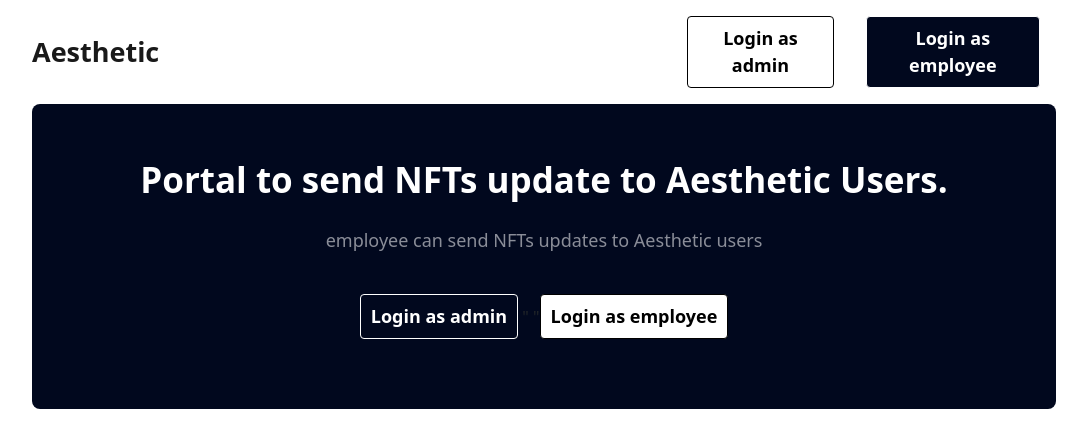
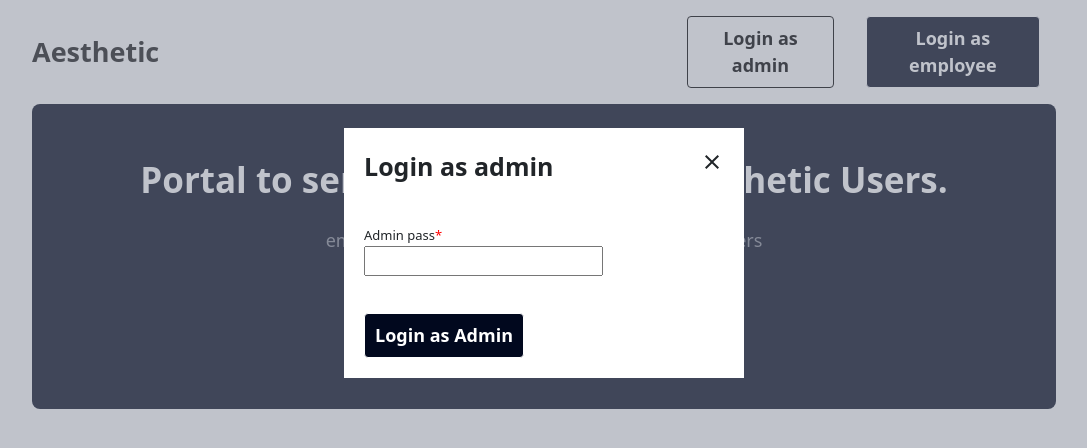
Before and after one commit to amanc1248/aestheticproject, a React (Create React App) app in the folder frontend/: page / in a window 1280 px wide. Both pictures are taken after a click on the button "Login as admin". Shown: the top 448 px of the page, without its empty margins (96-1183 px from the left). Built offline with nearby package versions, Linux system fonts and the light colour scheme.

Commit message:
ADD: admin and employee login

```diff
--- a/frontend/src/components/Header.js
+++ b/frontend/src/components/Header.js
@@ -1,10 +1,27 @@
-import React from "react";
+import React, { useState } from "react";
 import { Nav, Navbar } from "react-bootstrap";
 import MenuIcon from "@mui/icons-material/Menu";
 import "../styles/components/Header.css";
+import HomeAdminLogin from "../screens/Home/HomeAdminLogin";
+import HomeEmployeeLogin from "../screens/Home/HomeEmployeeLogin";
 function Header() {
+  const [adminLogin, setAdminLogin] = useState(false);
+  const showAdminLogin = () => {
+    setAdminLogin(true);
+  };
+
+  const [employeeLogin, setEmployeeLogin] = useState(false);
+  const showEmployeeLogin = () => {
+    setEmployeeLogin(true);
+  };
   return (
     <div className="apply__home__margin">
+      {adminLogin && (
+        <HomeAdminLogin setAdminLogin={setAdminLogin}></HomeAdminLogin>
+      )}
+      {employeeLogin && (
+        <HomeEmployeeLogin setAdminLogin={setEmployeeLogin}></HomeEmployeeLogin>
+      )}
       <Navbar expand="lg" bg="white" className="the__navbar">
         <Navbar.Brand href="/" className={"navbar__brand"}>
           Aesthetic
@@ -15,10 +32,15 @@ function Header() {
           className="text-md-end order-lg-0 order-last"
         >
           <Nav.Link className="the__header__icon ">
-            <button className="login__admin__button">Login as admin</button>
+            <button className="login__admin__button" onClick={showAdminLogin}>
+              Login as admin
+            </button>
           </Nav.Link>
           <Nav.Link>
-            <button className="login__employee__button">
+            <button
+              className="login__employee__button"
+              onClick={showEmployeeLogin}
+            >
               Login as employee
             </button>
           </Nav.Link>
--- a/frontend/src/screens/Home/Home.js
+++ b/frontend/src/screens/Home/Home.js
@@ -1,8 +1,27 @@
-import React from "react";
+import React, { useState } from "react";
 import "../../styles/screens/Home.css";
+import CloseIcon from "@mui/icons-material/Close";
+import HomeAdminLogin from "./HomeAdminLogin";
+import HomeEmployeeLogin from "./HomeEmployeeLogin";
 function Home() {
+  const [adminLogin, setAdminLogin] = useState(false);
+  const showAdminLogin = () => {
+    setAdminLogin(true);
+  };
+
+  const [employeeLogin, setEmployeeLogin] = useState(false);
+  const showEmployeeLogin = () => {
+    setEmployeeLogin(true);
+  };
   return (
     <div className="home apply__home__margin">
+      {adminLogin && (
+        <HomeAdminLogin setAdminLogin={setAdminLogin}></HomeAdminLogin>
+      )}
+
+      {employeeLogin && (
+        <HomeEmployeeLogin setAdminLogin={setEmployeeLogin}></HomeEmployeeLogin>
+      )}
       <div className="home__title">
         Portal to send NFTs update to Aesthetic Users.
       </div>
@@ -10,9 +29,13 @@ function Home() {
         employee can send NFTs updates to Aesthetic users
       </div>
       <div className="home__buttons">
-        <button className=" login__employee__button">Login as admin</button>
+        <button className=" login__employee__button" onClick={showAdminLogin}>
+          Login as admin
+        </button>
         <span> " "</span>
-        <button className="login__admin__button">Login as employee</button>
+        <button className="login__admin__button" onClick={showEmployeeLogin}>
+          Login as employee
+        </button>
       </div>
     </div>
   );
--- /dev/null
+++ b/frontend/src/screens/Home/HomeAdminLogin.js
@@ -0,0 +1,31 @@
+import React, { useState } from "react";
+import "../../styles/screens/Home.css";
+import CloseIcon from "@mui/icons-material/Close";
+function HomeAdminLogin({ setAdminLogin }) {
+  const closeLogin = () => {
+    setAdminLogin(false);
+  };
+  return (
+    <div className="home__admin__login">
+      <div className="login__container">
+        <div className="title__and__close">
+          <div className="admin__login__title">Login as admin</div>
+          <div className="close__icon">
+            <CloseIcon onClick={closeLogin}></CloseIcon>
+          </div>
+        </div>
+        <div>
+          <label htmlFor="admin__login" className="admin__login__label">
+            Admin pass<span style={{ color: "red" }}>*</span>
+          </label>
+          <br />
+          <input type="password" id="admin__login" required />
+        </div>
+        <div>
+          <button className="login__employee__button">Login as Admin</button>
+        </div>
+      </div>
+    </div>
+  );
+}
+export default HomeAdminLogin;
--- /dev/null
+++ b/frontend/src/screens/Home/HomeEmployeeLogin.js
@@ -0,0 +1,35 @@
+import React, { useState } from "react";
+import "../../styles/screens/Home.css";
+import CloseIcon from "@mui/icons-material/Close";
+function HomeEmployeeLogin({ setAdminLogin }) {
+  const closeLogin = () => {
+    setAdminLogin(false);
+  };
+  return (
+    <div className="home__admin__login">
+      <div className="login__container">
+        <div className="title__and__close">
+          <div className="admin__login__title">Login as employee</div>
+          <div className="close__icon">
+            <CloseIcon onClick={closeLogin}></CloseIcon>
+          </div>
+        </div>
+        <div>
+          <label htmlFor="username" className="admin__login__label">
+            Username<span style={{ color: "red" }}>*</span>
+          </label>
+          <br />
+          <input type="text" required id="username" />
+          <br />
+          <label htmlFor="password">Password</label>
+          <br />
+          <input type="password" id="password" required />
+        </div>
+        <div>
+          <button className="login__employee__button">Login as Employee</button>
+        </div>
+      </div>
+    </div>
+  );
+}
+export default HomeEmployeeLogin;
--- a/frontend/src/styles/screens/Home.css
+++ b/frontend/src/styles/screens/Home.css
@@ -20,3 +20,40 @@
 .home__buttons{
     margin: 40px 0;
 }
+
+/* admin login */
+.home__admin__login{
+    position: absolute;
+    top: 0;
+    left: 0;
+    width: 100%;
+    height: 100%;
+    z-index: 1;
+    background-color: #8186977e;
+text-align: center;
+display: flex;
+justify-content: center;
+}
+.login__container{
+    background-color: white;
+    height: 250px;
+    width: 400px;
+    margin-top: 10%;
+    text-align: left;
+    padding: 20px ;
+    display: flex;
+    flex-direction: column;
+    justify-content: space-between;
+}
+.admin__login__title{
+    font-weight: bold;
+    font-size: 25px;
+}
+.admin__login__label{
+    font-size: small;
+    font-weight: 500;
+}
+.title__and__close{
+    display: flex;
+    justify-content: space-between;
+}
```
